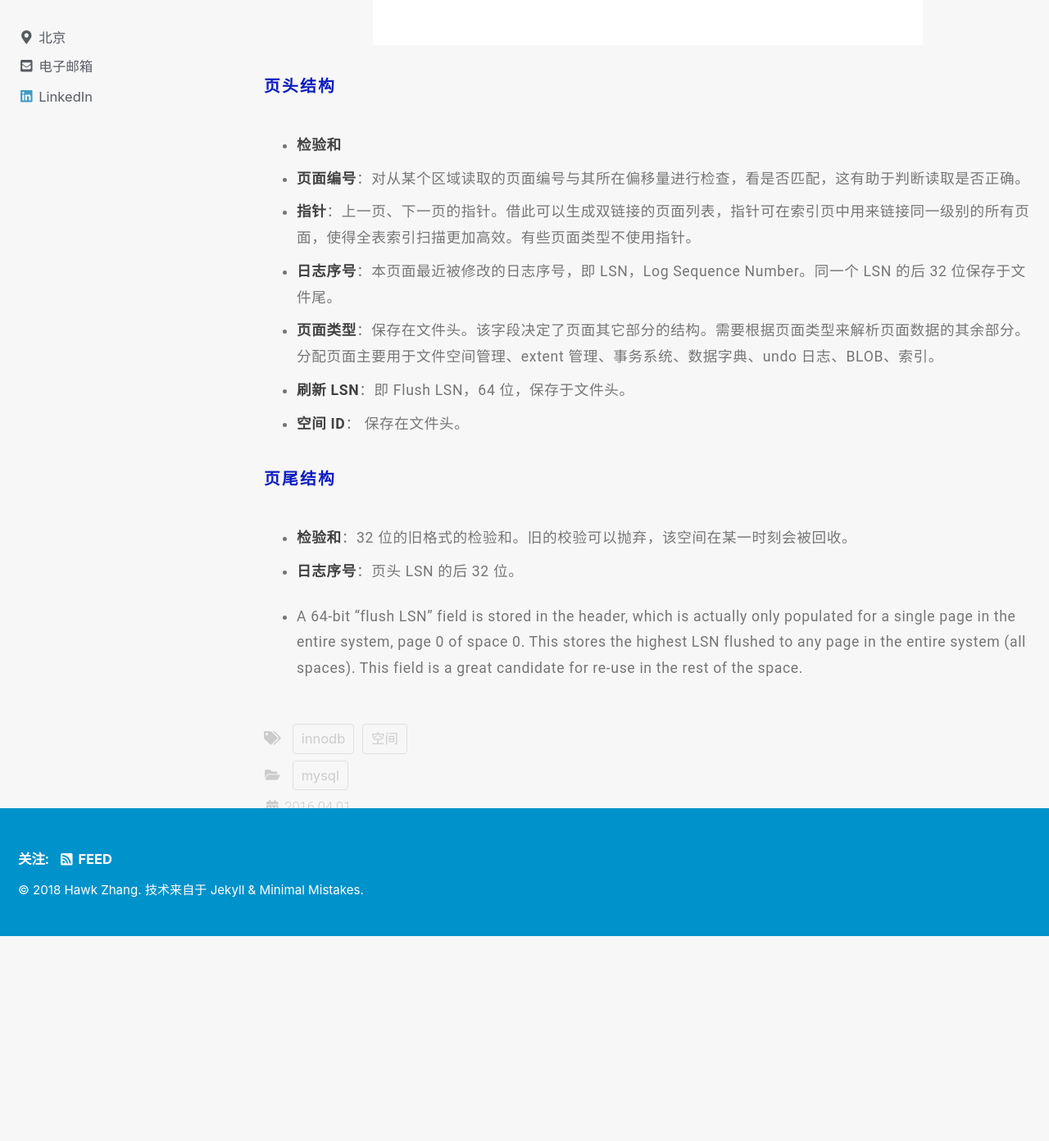
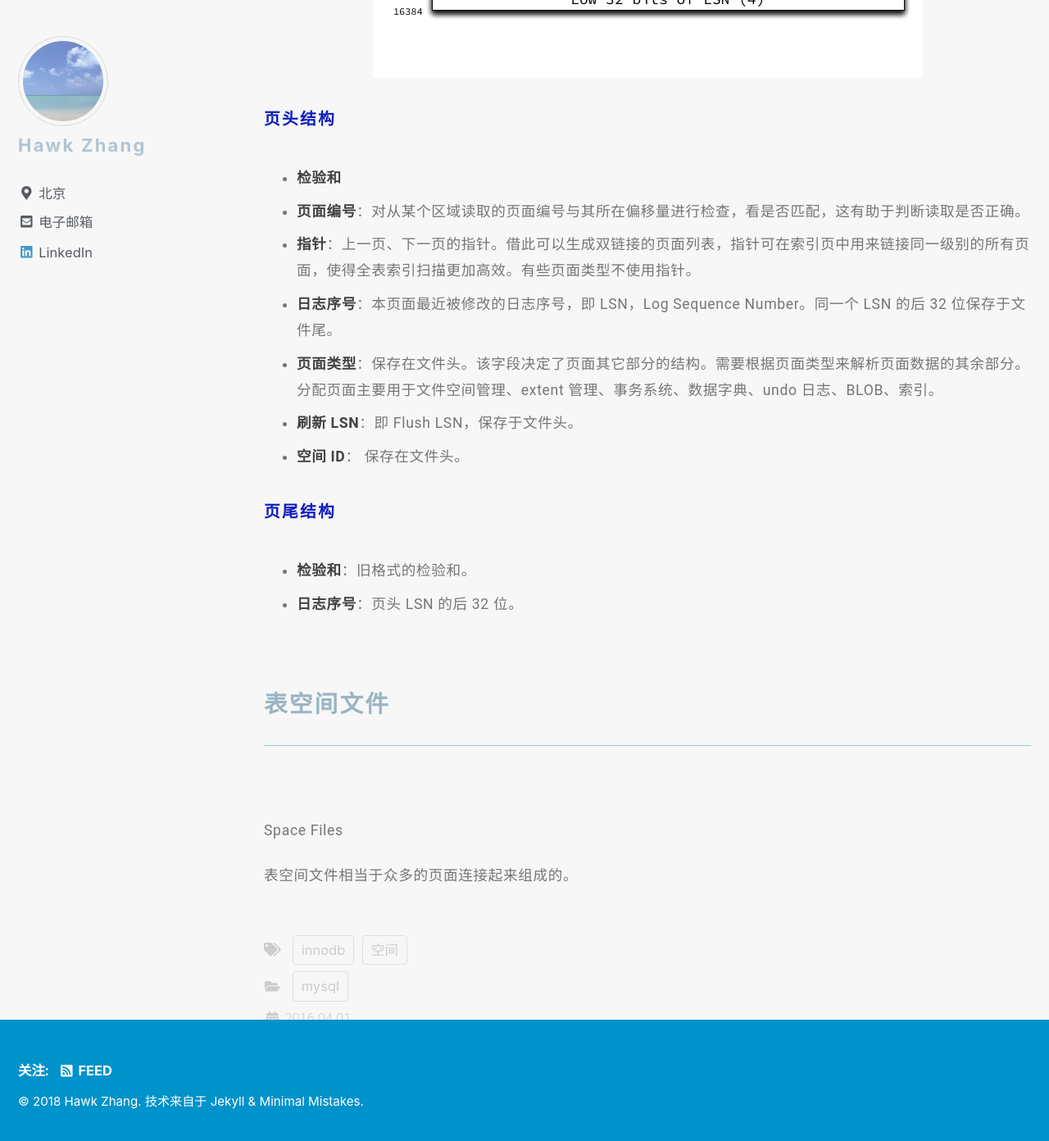
Before and after one commit to narru888/linotes_note, a Jekyll site: the page built from _posts/mysql/2016-04-01-innodb.struc.md, in a window 1280 px wide and 1400 px high, scrolled down 6876 px. Shown: the top 1392 px of the window at 82% size. Built offline with Jekyll 4.4.1, drawn with Linux system fonts in a browser that asks for light colours; nearby versions of some CDN libraries; a script that is not in the unit is left out; before the commit the page ends 8018 px from its top, so only the background shows below that.

Commit message:
update on 2018-08-21 11:20:01 CST

```diff
--- a/_posts/mysql/2016-04-01-innodb.struc.md
+++ b/_posts/mysql/2016-04-01-innodb.struc.md
@@ -238,14 +238,30 @@ Pages
 * **指针**：上一页、下一页的指针。借此可以生成双链接的页面列表，指针可在索引页中用来链接同一级别的所有页面，使得全表索引扫描更加高效。有些页面类型不使用指针。
 * **日志序号**：本页面最近被修改的日志序号，即 LSN，Log Sequence Number。同一个 LSN 的后 32 位保存于文件尾。
 * **页面类型**：保存在文件头。该字段决定了页面其它部分的结构。需要根据页面类型来解析页面数据的其余部分。分配页面主要用于文件空间管理、extent 管理、事务系统、数据字典、undo 日志、BLOB、索引。
-* **刷新 LSN**：即 Flush LSN，64 位，保存于文件头。
+* **刷新 LSN**：即 Flush LSN，保存于文件头。
 * **空间 ID**： 保存在文件头。
 
 
 ##### 页尾结构
 
-* **检验和**：32 位的旧格式的检验和。旧的校验可以抛弃，该空间在某一时刻会被回收。
+* **检验和**：旧格式的检验和。
 * **日志序号**：页头 LSN 的后 32 位。
 
 
-* A 64-bit “flush LSN” field is stored in the header, which is actually only populated for a single page in the entire system, page 0 of space 0. This stores the highest LSN flushed to any page in the entire system (all spaces). This field is a great candidate for re-use in the rest of the space.
+
+
+
+
+
+
+
+
+
+
+
+
+### 表空间文件
+
+Space Files
+
+表空间文件相当于众多的页面连接起来组成的。
```
